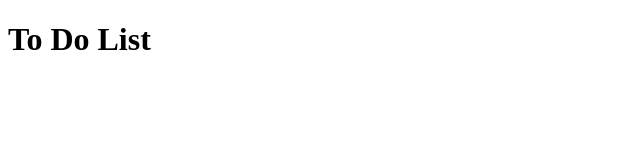
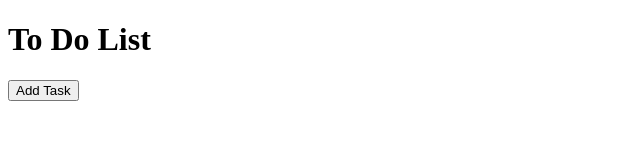
Before and after one commit to cwilso28/todo-list, a website: page src/template.html in a window 1280 px wide. Shown: the whole page, without its empty margins (0-640 px from the left). Drawn offline with Linux system fonts and the light colour scheme.

Commit message:
Create button for the new task popup
The popup would normally be hidden. The button gives the user a way to
display the pop up when needed.

```diff
--- a/src/template.html
+++ b/src/template.html
@@ -12,5 +12,6 @@
   <div id="filters"></div>
   <div id="projects"></div>
   <div id="tasks"></div>
+  <button type = "submit" id="new-task-button">Add Task</button>
 </body>
 </html>
```
